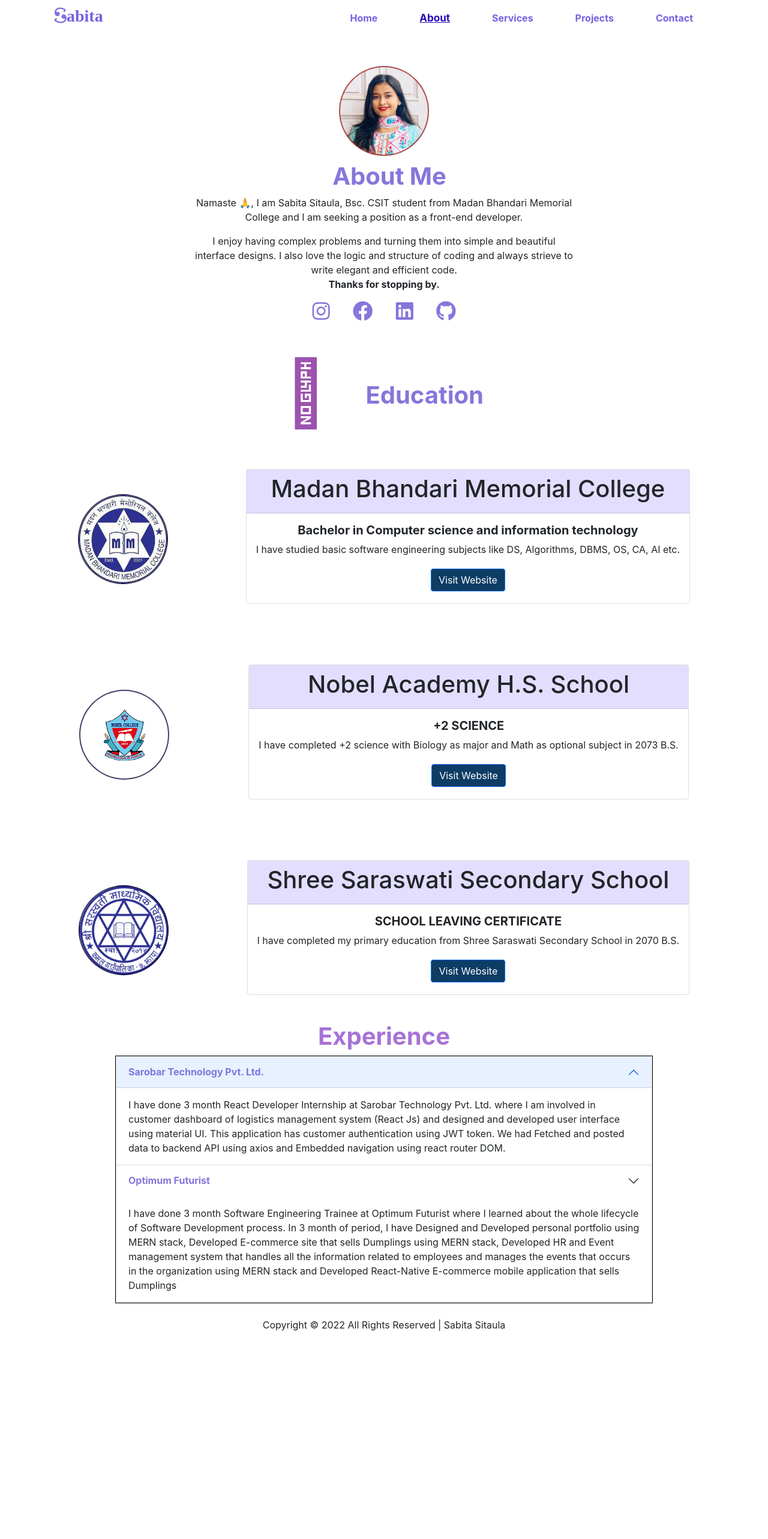
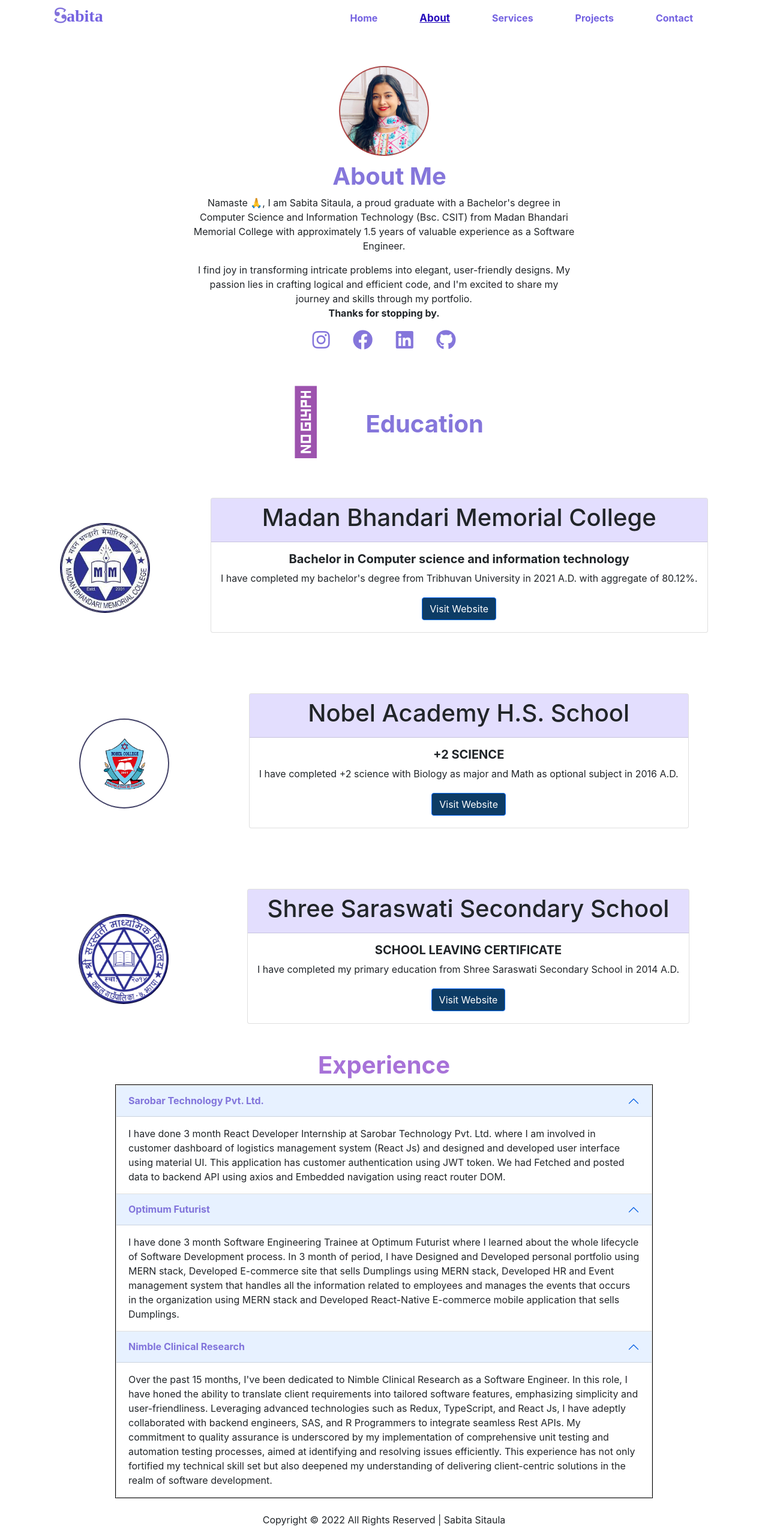
Before and after one commit to sabitasitaula/Portfolio, a React (Create React App) app: page /#/about in a window 1280 px wide. Shown: the top 2566 px of the page at 60% size. Before the commit the page ends 2245 px from the top, so only its background shows below. Built offline with nearby package versions, Linux system fonts and the light colour scheme.

Commit message:
Include Nimble Info in portfolio

```diff
--- a/src/components/Common/Accordion.jsx
+++ b/src/components/Common/Accordion.jsx
@@ -1,6 +1,6 @@
 import React from "react";
 
-const Accordion = ({ header1, description1, header2, description2 }) => {
+const Accordion = ({ header1, description1, header2, description2, header3, description3 }) => {
   return (
     <div>
       <div className="accordion" id="accordionExample">
@@ -30,11 +30,11 @@ const Accordion = ({ header1, description1, header2, description2 }) => {
         <div className="accordion-item">
           <h2 className="accordion-header" id="headingTwo">
             <button
-              className="accordion-button collapsed"
+              className="accordion-button "
               type="button"
               data-bs-toggle="collapse"
               data-bs-target="#collapseTwo"
-              aria-expanded="false"
+              aria-expanded="true"
               aria-controls="collapseTwo"
             >
               <strong className="companyName">{header2}</strong>
@@ -50,6 +50,30 @@ const Accordion = ({ header1, description1, header2, description2 }) => {
             </div>
           </div>
         </div>
+
+        <div className="accordion-item">
+          <h2 className="accordion-header" id="headingThree">
+            <button
+              className="accordion-button "
+              type="button"
+              data-bs-toggle="collapse"
+              data-bs-target="#collapseThree"
+              aria-expanded="false"
+              aria-controls="collapseThree"
+            >
+              <strong className="companyName">{header3}</strong>
+            </button>
+          </h2>
+          <div
+            id="collapseThree"
+            className="accordion-collapse collapse show"
+            aria-labelledby="headingThree"
+          >
+            <div className="accordion-body" style={{ textAlign: "left" }}>
+              {description3}
+            </div>
+          </div>
+        </div>
       </div>
     </div>
   );
--- a/src/pages/About/About.jsx
+++ b/src/pages/About/About.jsx
@@ -12,13 +12,16 @@ const About = () => {
         <div className="aboutImage"></div>
         <h1>About Me</h1>
         <p>
-          Namaste 🙏, I am Sabita Sitaula, Bsc. CSIT student from Madan Bhandari
-          Memorial College and I am seeking a position as a front-end developer.
+          Namaste 🙏, I am Sabita Sitaula, a proud graduate with a Bachelor's
+          degree in Computer Science and Information Technology (Bsc. CSIT) from
+          Madan Bhandari Memorial College with approximately 1.5 years of
+          valuable experience as a Software Engineer.
         </p>
         <p>
-          I enjoy having complex problems and turning them into simple and
-          beautiful interface designs. I also love the logic and structure of
-          coding and always strieve to write elegant and efficient code.
+          I find joy in transforming intricate problems into elegant,
+          user-friendly designs. My passion lies in crafting logical and
+          efficient code, and I'm excited to share my journey and skills through
+          my portfolio.
           <br />
           <span>Thanks for stopping by.</span>
         </p>
@@ -62,21 +65,21 @@ const About = () => {
             id="mbmLogo"
             header="Madan Bhandari Memorial College"
             title="Bachelor in Computer science and information technology"
-            text="I have studied basic software engineering subjects like DS, Algorithms, DBMS, OS, CA, AI etc."
+            text="I have completed my bachelor's degree from Tribhuvan University in 2021 A.D. with aggregate of 80.12%. "
             link="https://www.mbmc.edu.np/"
           />
           <AboutCard
             id="nobelLogo"
             header="Nobel Academy H.S. School"
             title="+2 SCIENCE"
-            text="I have completed +2 science with Biology as major and Math as optional subject in 2073 B.S."
+            text="I have completed +2 science with Biology as major and Math as optional subject in 2016 A.D."
             link="https://nobel.edu.np/"
           />
           <AboutCard
             id="saraswatiLogo"
             header="Shree Saraswati Secondary School"
             title="SCHOOL LEAVING CERTIFICATE"
-            text="I have completed my primary education from Shree Saraswati Secondary School in 2070 B.S."
+            text="I have completed my primary education from Shree Saraswati Secondary School in 2014 A.D."
             link="https://www.facebook.com/Saraswati-Secondary-School-Kamal-7-Jhapa-795812697486947"
           />
         </div>
@@ -97,7 +100,9 @@ const About = () => {
             header2="Optimum Futurist"
             description2="I have done 3 month Software Engineering Trainee at
               Optimum Futurist where I learned about the whole lifecycle of
-              Software Development process. In 3 month of period, I have Designed and Developed personal portfolio using MERN stack, Developed E-commerce site that sells Dumplings using MERN stack, Developed HR and Event management system that handles all the information related to employees and manages the events that occurs in the organization using MERN stack and Developed React-Native E-commerce mobile application that sells Dumplings"
+              Software Development process. In 3 month of period, I have Designed and Developed personal portfolio using MERN stack, Developed E-commerce site that sells Dumplings using MERN stack, Developed HR and Event management system that handles all the information related to employees and manages the events that occurs in the organization using MERN stack and Developed React-Native E-commerce mobile application that sells Dumplings."
+            header3="Nimble Clinical Research"
+            description3="Over the past 15 months, I've been dedicated to Nimble Clinical Research as a Software Engineer. In this role, I have honed the ability to translate client requirements into tailored software features, emphasizing simplicity and user-friendliness. Leveraging advanced technologies such as Redux, TypeScript, and React Js, I have adeptly collaborated with backend engineers, SAS, and R Programmers to integrate seamless Rest APIs. My commitment to quality assurance is underscored by my implementation of comprehensive unit testing and automation testing processes, aimed at identifying and resolving issues efficiently. This experience has not only fortified my technical skill set but also deepened my understanding of delivering client-centric solutions in the realm of software development."
           />
         </div>
       </div>
```
